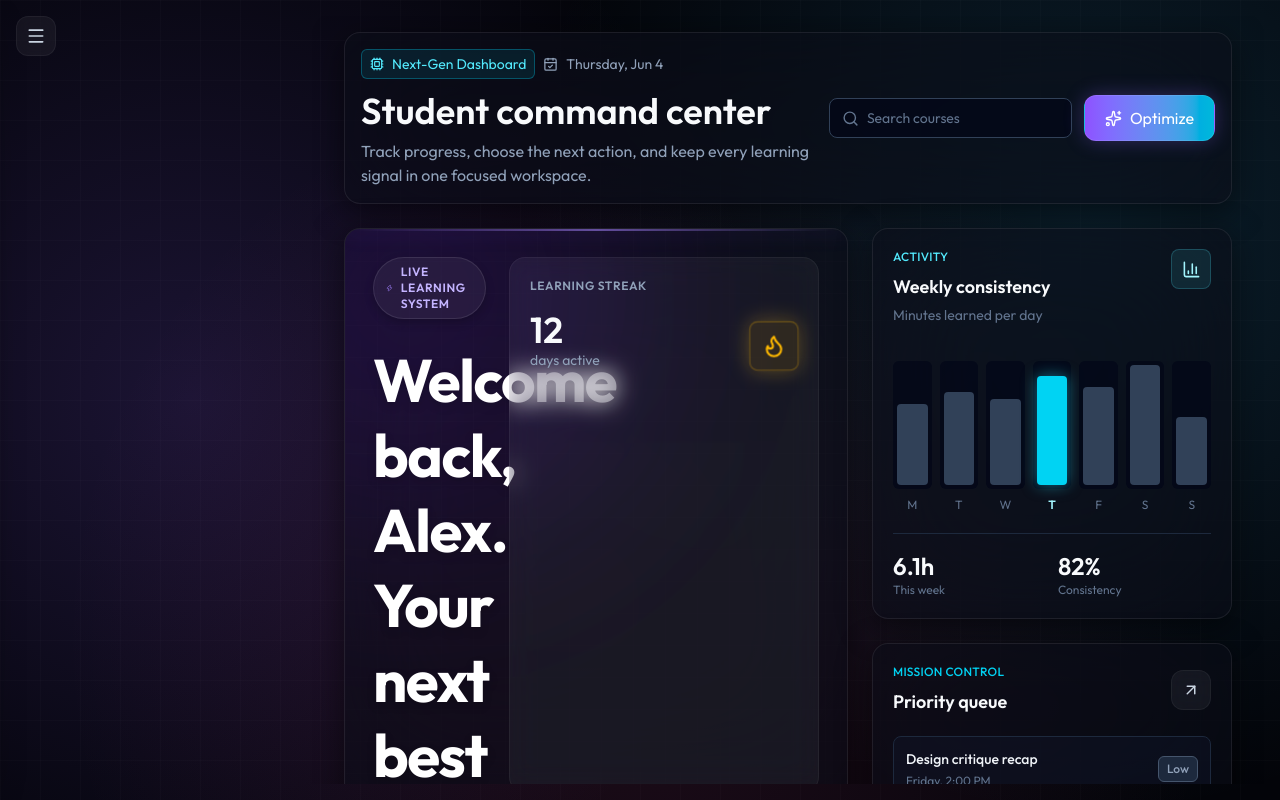
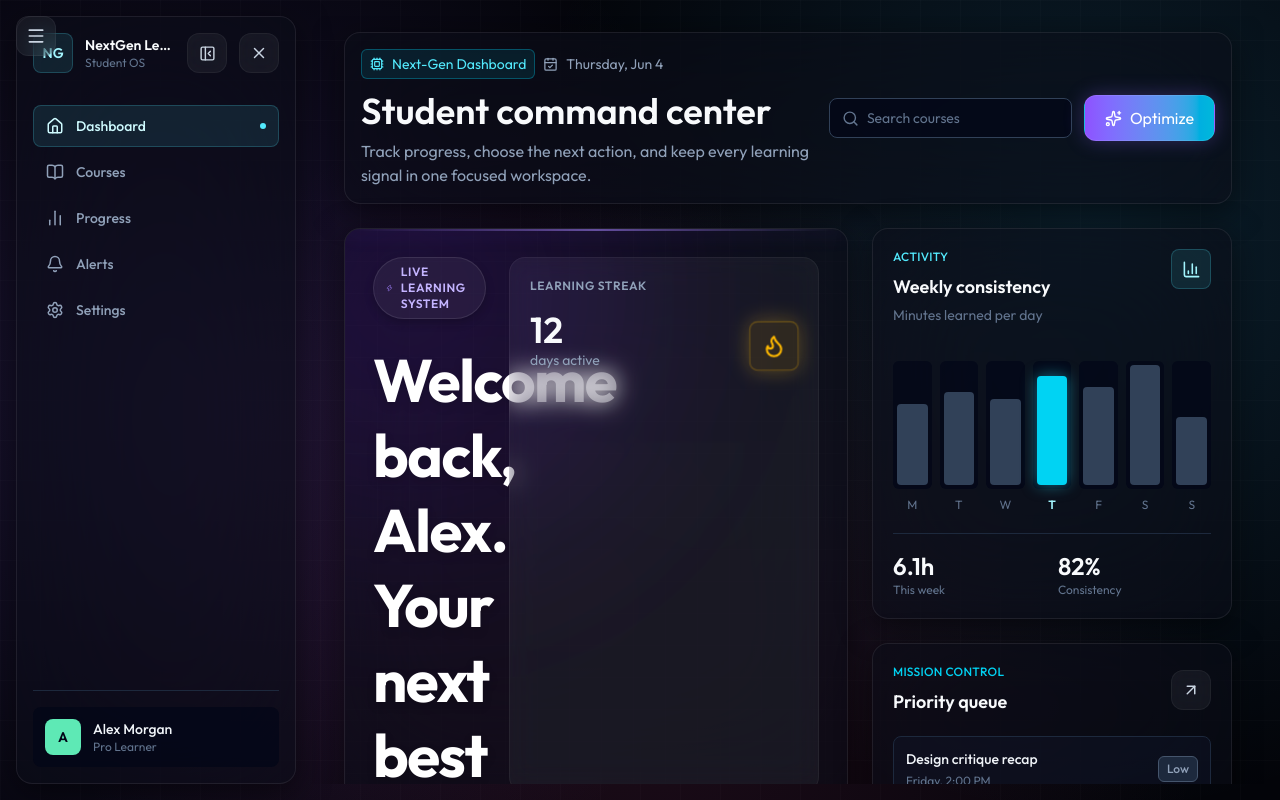
Before and after one commit to chavanpramod-ui/NextGen, a Next.js app: page / in a window 1280 px wide. Built offline with nearby package versions, Linux system fonts and the light colour scheme.

Commit message:
Fix sidebar missing on desktop by handling translate with Tailwind instead of Framer Motion

```diff
--- a/components/Sidebar.tsx
+++ b/components/Sidebar.tsx
@@ -132,11 +132,12 @@ export function Sidebar() {
       <motion.aside
         initial={false}
         animate={{
-          x: isOpen ? 0 : '-110%',
           width: isCollapsed ? 88 : 280,
         }}
         transition={{ type: 'spring', stiffness: 260, damping: 28 }}
-        className="dashboard-panel fixed left-4 top-4 z-50 h-[calc(100vh-2rem)] p-4 lg:relative lg:left-auto lg:top-auto lg:z-20 lg:translate-x-0"
+        className={`dashboard-panel fixed left-4 top-4 z-50 h-[calc(100vh-2rem)] p-4 lg:relative lg:left-auto lg:top-auto lg:z-20 lg:!translate-x-0 transition-transform duration-300 ease-in-out ${
+          isOpen ? 'translate-x-0' : '-translate-x-[120%]'
+        }`}
       >
         {navigation}
       </motion.aside>
```
